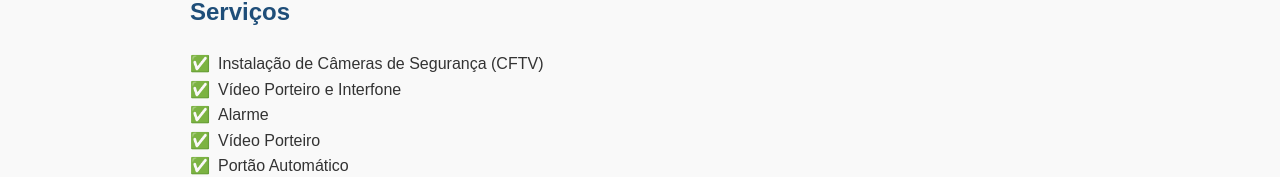
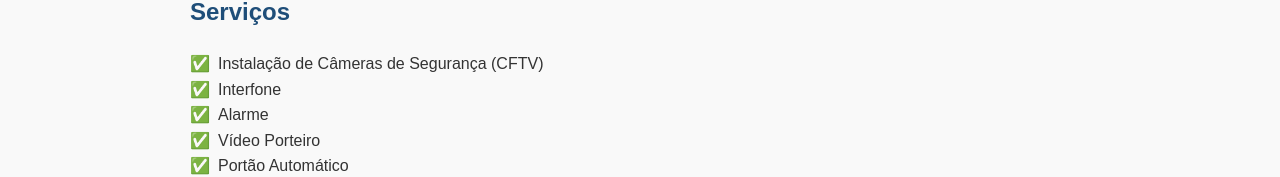
Before and after one commit to RVancatti/carlos-instalador-site, a plain HTML site: page index.html in a window 1280 px wide. Shown: the part 391-568 px from the top of the page. Drawn offline with Linux system fonts and the light colour scheme.

Commit message:
Update index.html

```diff
--- a/index.html
+++ b/index.html
@@ -95,7 +95,7 @@
   <h2>Serviços</h2>
   <ul>
     <li>Instalação de Câmeras de Segurança (CFTV)</li>
-    <li>Vídeo Porteiro e Interfone</li>
+    <li>Interfone</li>
     <li>Alarme</li>
     <li>Vídeo Porteiro</li>
     <li>Portão Automático</li>
```
